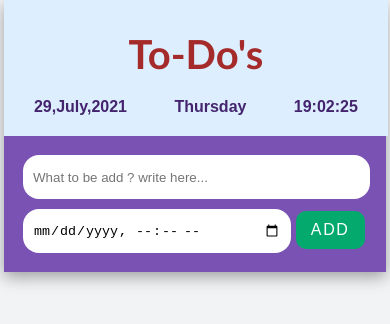
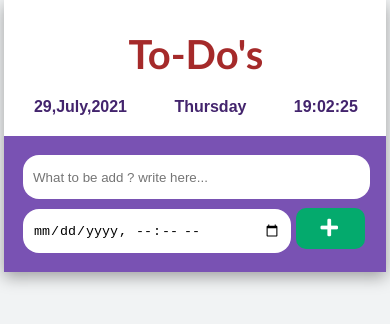
Before and after one commit to sachinprajapati8604/To-Do-List-JS, a plain HTML site: page index.html in a window 390 px wide. Drawn offline with nearby package versions, Linux system fonts and the light colour scheme.

Commit message:
ui updated

```diff
--- a/index.html
+++ b/index.html
@@ -29,7 +29,7 @@
             <input type="text" placeholder="What to be add ? write here..." id="myinput" value="">
 
             <input type="datetime-local" id="datetime" placeholder="select date and time">
-            <button onclick="Add()" id="addbtn">ADD</button>
+            <button onclick="Add()" id="addbtn"><i class="fas fa-plus"></i></button>
         </div>
         <div class="result_div" id="outputbox">
             <ul id="list">
--- a/style.css
+++ b/style.css
@@ -5,7 +5,7 @@
 body {
   font-family: Verdana, Geneva, Tahoma, sans-serif;
   background: #f3f2ef;
-  background-image: url(ss/bg.jpg);
+  background-image: url(https://cdn.pixabay.com/photo/2017/10/31/19/05/web-design-2906159_960_720.jpg);
   background-repeat: no-repeat;
   background-size: 100%;
 }
@@ -73,6 +73,10 @@ body {
 }
 button:hover {
   background: green;
+}
+
+#addbtn i{
+  font-size: 20px;
 }
 
 ul li {
@@ -212,10 +216,6 @@ ul li:nth-child(odd) {
     margin: auto;
     /* margin-top: 30px; */
   }
-  .header_div{
-    background: #ddeeff;
-    color: #fff;
-  }
 
   .input_div,
   .result_div {
```
